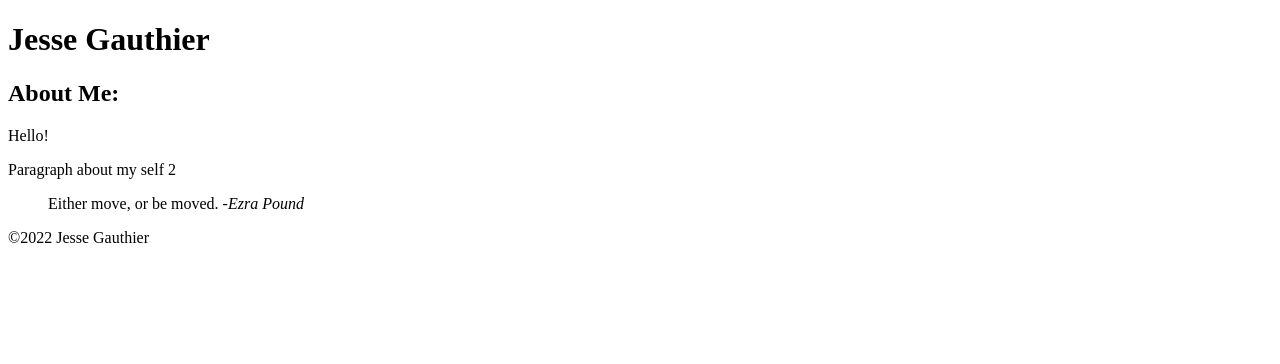
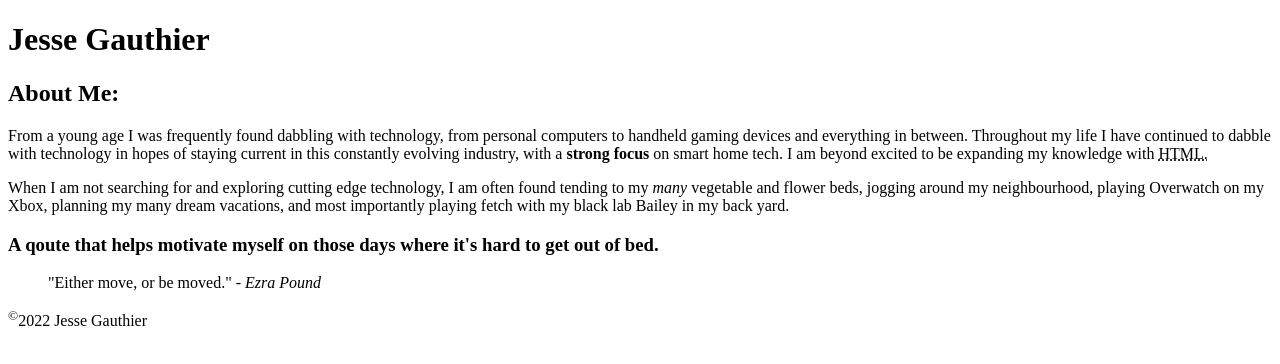
Before and after one commit to gaut0486/gaut0486.github.io, a plain HTML site: page html-assignment/index.html in a window 1280 px wide. Drawn offline with Linux system fonts and the light colour scheme.

Commit message:
adding text and formating correctly. Validated.

```diff
--- a/html-assignment/index.html
+++ b/html-assignment/index.html
@@ -6,28 +6,23 @@
     <meta name="viewport" content="width=device-width, initial-scale=1.0">
     <title>Jesse Gauthier</title>
 </head>
+<body>
 
-<body>
     <header>
         <h1>Jesse Gauthier</h1>
     </header>
+
     <main>
         <article>
             <h2>About Me:</h2>
-            <p>Hello!</p>
-            <p>Paragraph about my self 2</p>
-            <blockquote>Either move, or be moved. -<cite>Ezra Pound</cite></blockquote>
-
-
-
-
-
+                <p> From a young age I was frequently found dabbling with technology, from personal computers to handheld gaming devices and everything in between. Throughout my life I have continued to dabble with technology in hopes of staying current in this constantly evolving industry, with a <strong>strong focus</strong> on smart home tech. I am beyond excited to be expanding my knowledge with <abbr title="Hypertext Markup Language">HTML.</abbr></p>
+                <p>When I am not searching for and exploring cutting edge technology, I am often found tending to my <em>many</em> vegetable and flower beds, jogging around my neighbourhood, playing Overwatch on my Xbox, planning my many dream vacations, and most importantly playing fetch with my black lab Bailey in my back yard.</p>
+                <h3>A qoute that helps motivate myself on those days where it's hard to get out of bed. </h3>
+                <blockquote>"Either move, or be moved."<cite> - Ezra Pound</cite></blockquote>
         </article>
     </main>
-
    <footer>
-        <p>&copy;2022 Jesse Gauthier</p>
+        <p><sup>&copy;</sup>2022 Jesse Gauthier</p>
     </footer>
-
 </body>
 </html>
```
